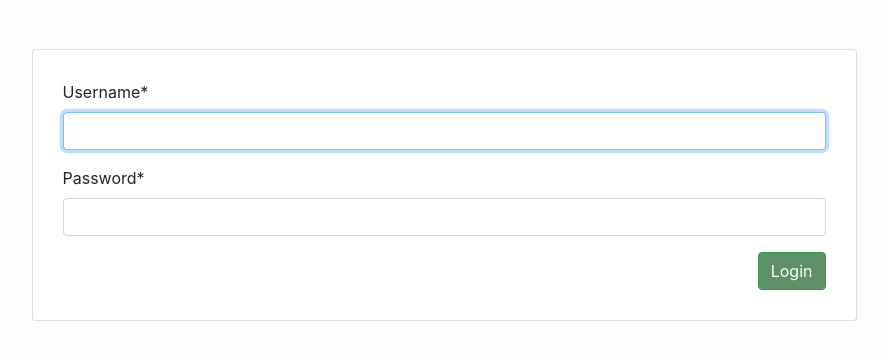
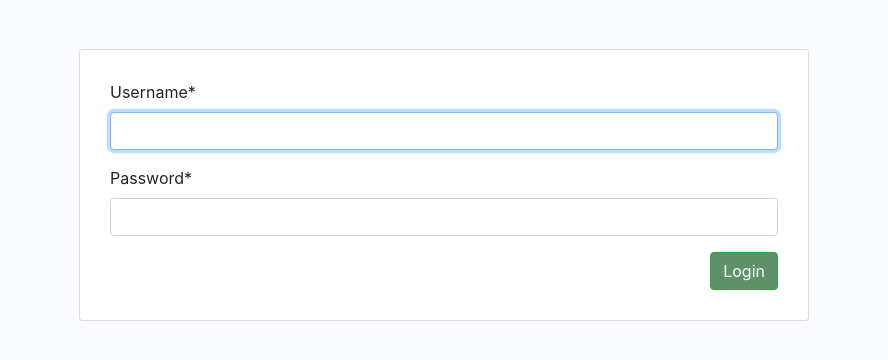
Before and after one commit to datamade/committee-oversight, a Django app: page /accounts/login/ in a window 1280 px wide. Shown: the part 66-426 px from the top of the page, without its empty margins (196-1084 px from the left). Run offline with Django 3.2, Linux system fonts and the light colour scheme; some libraries are stand-ins or nearby versions.

Commit message:
A little narrower

```diff
--- a/committeeoversightapp/templates/create.html
+++ b/committeeoversightapp/templates/create.html
@@ -3,7 +3,7 @@
 {% load static %}
 
 {% block content %}
-<div class="col col-lg-9">
+<div class="col col-lg-8">
 <script type="text/javascript">
     $(document).ready(function() {
       $('.basic-multiple').select2();
--- a/committeeoversightapp/templates/delete.html
+++ b/committeeoversightapp/templates/delete.html
@@ -1,7 +1,7 @@
 {% extends 'base.html' %}
 
 {% block content %}
-<div class="col col-lg-9">
+<div class="col col-lg-8">
 <div class="hearing-form card">
   <h1>Delete Hearing Record</h1>
   <div class="float-right confirm-delete">
--- a/committeeoversightapp/templates/list.html
+++ b/committeeoversightapp/templates/list.html
@@ -1,7 +1,7 @@
 {% extends 'base.html' %}
 
 {% block content %}
-<div class="col">
+<div class="col col-lg-11">
 <div class="hearing-form card">
 
  <p><a href="/" class="btn btn-success">Create new hearing</a></p>
--- a/committeeoversightapp/templates/registration/logged_out.html
+++ b/committeeoversightapp/templates/registration/logged_out.html
@@ -1,7 +1,7 @@
 {% extends "base.html" %}
 
 {% block content %}
-<div class="col col-lg-9">
+<div class="col col-lg-8">
 <div class="hearing-form card">
   <p>Logged out!</p>
   <a href="{% url 'login'%}">Click here to login again.</a>
--- a/committeeoversightapp/templates/registration/login.html
+++ b/committeeoversightapp/templates/registration/login.html
@@ -2,7 +2,7 @@
 {% load crispy_forms_tags %}
 
 {% block content %}
-<div class="col col-lg-9">
+<div class="col col-lg-8">
 <div class="hearing-form card">
   {% if form.errors %}
     <p>Your username and password didn't match. Please try again.</p>
```
